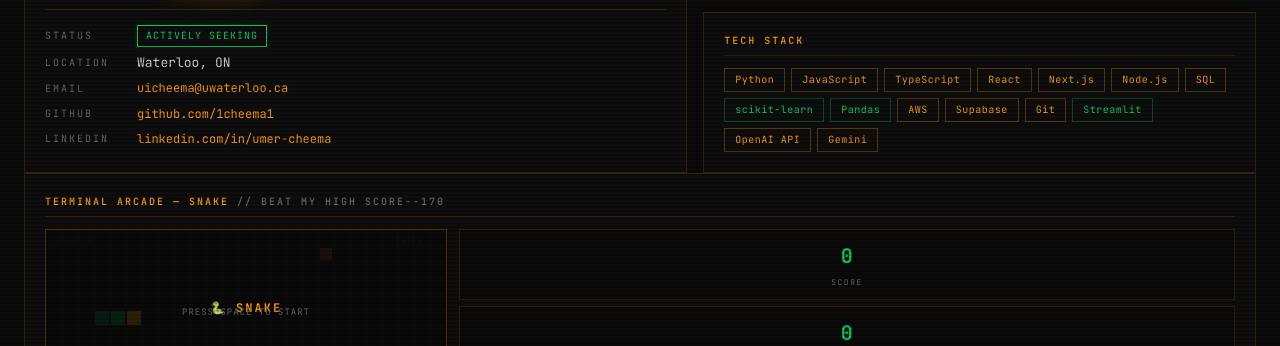
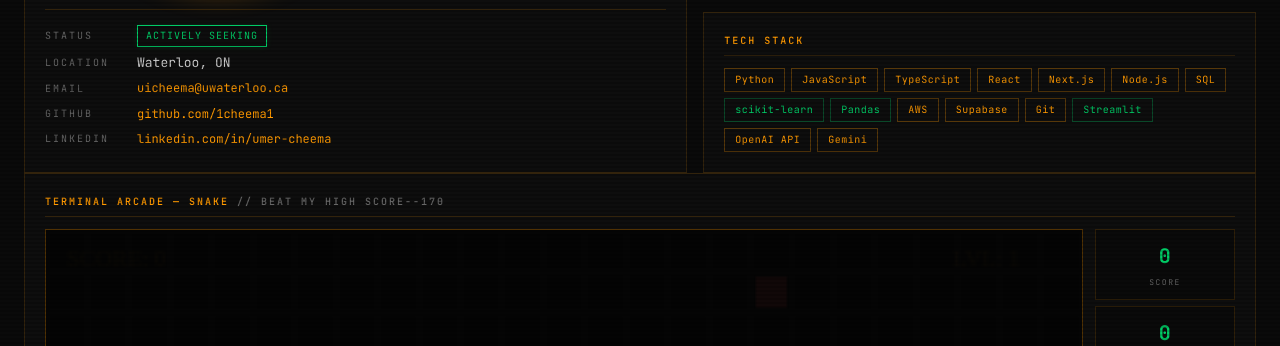
Before and after one commit to 1cheema1/website, a plain HTML site: page index.html in a window 1280 px wide. Shown: the part 454-800 px from the top of the page. Drawn offline with Linux system fonts and the light colour scheme.

Commit message:
snake fixes

```diff
--- a/index.html
+++ b/index.html
@@ -140,14 +140,14 @@ body::after{content:'';position:fixed;inset:0;z-index:9999;pointer-events:none;
 /* ── SNAKE GAME ── */
 #snake-box{margin-top:0;}
 #snake-wrap{display:flex;align-items:flex-start;gap:12px;margin-top:6px;}
-#snake-canvas-wrap{position:relative;border:1px solid var(--amber-dim);background:#050505;flex-shrink:0;line-height:0;}
-#snake-canvas{display:block;}
-#snake-overlay{position:absolute;inset:0;display:flex;flex-direction:column;align-items:center;justify-content:center;background:rgba(10,10,10,0.85);z-index:2;transition:opacity 0.2s;}
+#snake-canvas-wrap{position:relative;border:1px solid var(--amber-dim);background:#050505;flex:1;line-height:0;}
+#snake-canvas{display:block;width:100%;height:auto;}
+#snake-overlay{position:absolute;inset:0;display:flex;flex-direction:column;align-items:center;justify-content:center;background:rgba(5,5,5,0.92);z-index:2;transition:opacity 0.2s;}
 #snake-overlay.hidden{opacity:0;pointer-events:none;}
 #snake-overlay .snake-prompt{color:var(--amber);font-size:12px;font-weight:700;letter-spacing:2px;margin-bottom:4px;}
 #snake-overlay .snake-sub{color:var(--text-dim);font-size:9px;letter-spacing:1px;}
 #snake-overlay .snake-score-final{color:var(--green);font-size:22px;font-weight:700;margin-bottom:2px;}
-#snake-info{display:flex;flex-direction:column;gap:6px;font-size:10px;color:var(--text-dim);letter-spacing:0.5px;flex:1;min-width:100px;}
+#snake-info{display:flex;flex-direction:column;gap:6px;font-size:10px;color:var(--text-dim);letter-spacing:0.5px;width:140px;flex-shrink:0;}
 #snake-info .snake-stat{border:1px solid var(--border);padding:10px;text-align:center;background:var(--bg);}
 #snake-info .snake-stat-val{font-size:20px;font-weight:700;color:var(--green);margin-bottom:4px;}
 #snake-info .snake-stat-label{font-size:8px;letter-spacing:1.5px;color:var(--text-dim);text-transform:uppercase;}
@@ -1058,8 +1058,8 @@ document.getElementById('research-date').textContent = new Date().toLocaleDateSt
 
     overlay.classList.remove('hidden');
     overlay.innerHTML = `
-      <div class="snake-score-final">${score}</div>
       <div class="snake-prompt">GAME OVER</div>
+      <div class="snake-score-final" style="margin:8px 0 4px;">${score}</div>
       <div class="snake-sub">PRESS SPACE TO PLAY AGAIN</div>
     `;
   }
```
